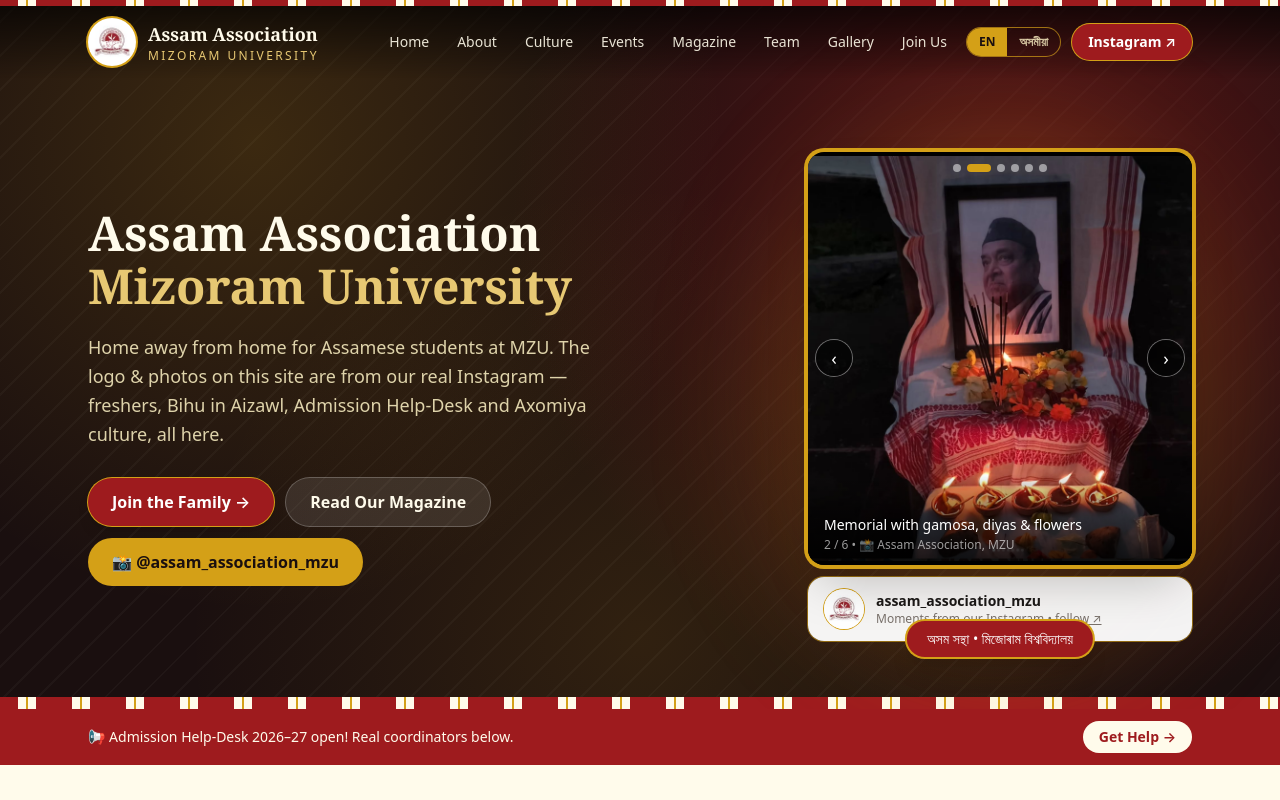
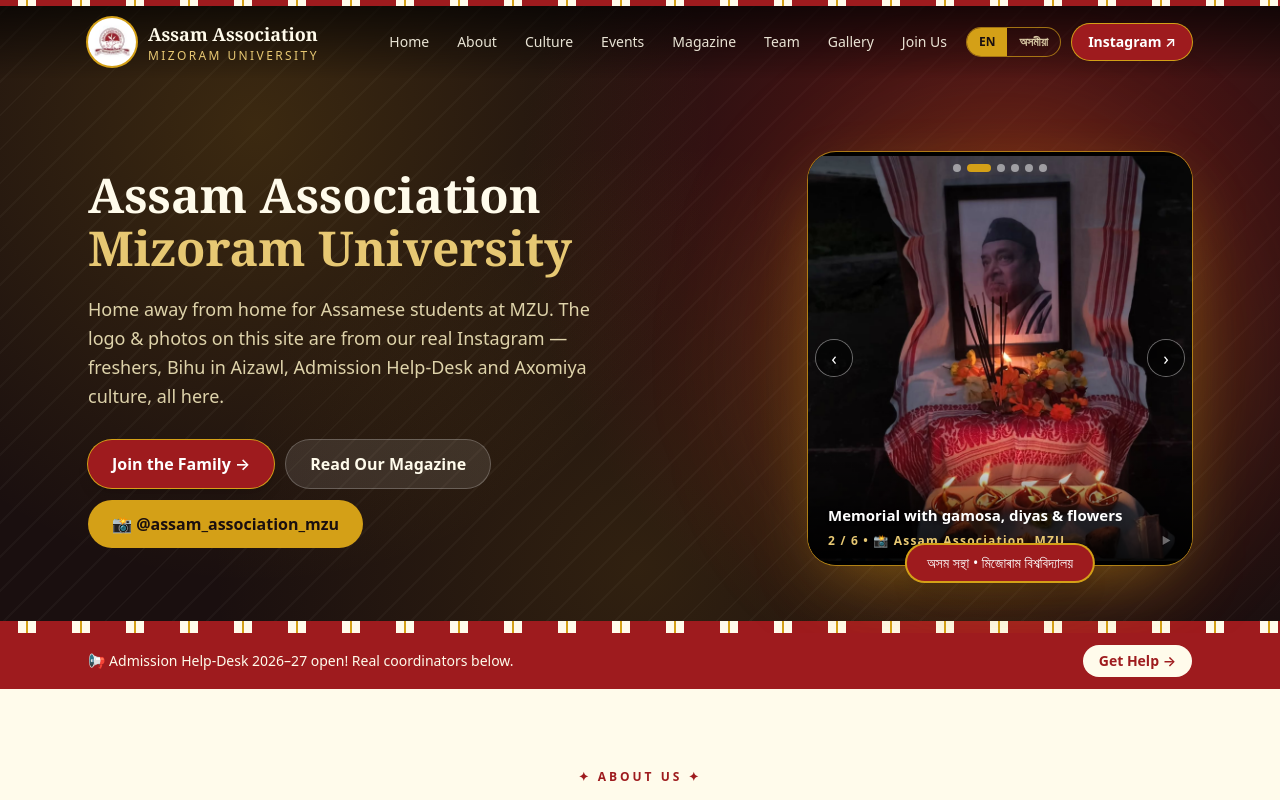
Before and after one commit to mrigangha/assam, a Next.js app: page / in a window 1280 px wide. Shown: the top 800 px of the page. Built offline with nearby package versions, Linux system fonts and the light colour scheme.

Commit message:
Slideshow: remove badge box, slimmer gold frame, swipe + loop polish

```diff
--- a/src/app/page.tsx
+++ b/src/app/page.tsx
@@ -200,19 +200,12 @@
             </div>
           </div>
 
-          {/* Photo slideshow (public/slideshow/) + logo badge */}
+          {/* Photo slideshow (public/slideshow/) */}
           <div className="flex justify-center lg:justify-end">
             <div className="relative max-w-sm w-full">
               <div className="absolute -inset-6 bg-[#D4A017]/20 blur-3xl rounded-full" />
               <div className="relative">
                 <Slideshow />
-                <div className="mt-3 flex items-center gap-3 px-4 py-3 bg-white/95 rounded-2xl ring-1 ring-[#D4A017]/60">
-                  <Image src="/insta/logo.jpg" alt="Real association logo from Instagram" width={40} height={40} className="rounded-full ring-1 ring-[#D4A017]" />
-                  <div className="text-left min-w-0">
-                    <p className="text-sm font-bold text-stone-900 truncate">assam_association_mzu</p>
-                    <p className="text-xs text-stone-500">{t.hero.instaLine} • <a className="underline" href={INSTA_PROFILE} target="_blank" rel="noreferrer">{t.hero.follow}</a></p>
-                  </div>
-                </div>
               </div>
               <div className="absolute -bottom-4 left-1/2 -translate-x-1/2 whitespace-nowrap bg-[#9E1B1E] text-white text-sm px-5 py-2 rounded-full ring-2 ring-[#D4A017] shadow-xl">
                 অসম সন্থা • মিজোৰাম বিশ্ববিদ্যালয়
--- a/src/components/Slideshow.tsx
+++ b/src/components/Slideshow.tsx
@@ -17,15 +17,17 @@
   "/slideshow/Screenshot_2026-10-02_20-26-30.png",
 ];
 
-const AUTOPLAY_MS = 4500;
+const AUTOPLAY_MS = 4000;
 
 export default function Slideshow() {
   const [index, setIndex] = useState(0);
   const [paused, setPaused] = useState(false);
   const timer = useRef<ReturnType<typeof setInterval> | null>(null);
+  const touchX = useRef<number | null>(null);
   const { t } = useLang();
   const captions = t.slides.captions;
 
+  // Infinite loop in both directions.
   const go = useCallback(
     (dir: 1 | -1) =>
       setIndex((i) => (i + dir + SRCS.length) % SRCS.length),
@@ -42,9 +44,18 @@
 
   return (
     <div
-      className="relative w-full overflow-hidden rounded-2xl bg-black ring-4 ring-[#D4A017] shadow-2xl"
+      className="relative w-full overflow-hidden rounded-[1.75rem] bg-black ring-1 ring-[#D4A017]/70 shadow-[0_25px_70px_-20px_rgba(212,160,23,0.45)]"
       onMouseEnter={() => setPaused(true)}
       onMouseLeave={() => setPaused(false)}
+      onTouchStart={(e) => {
+        touchX.current = e.touches[0].clientX;
+      }}
+      onTouchEnd={(e) => {
+        if (touchX.current === null) return;
+        const dx = e.changedTouches[0].clientX - touchX.current;
+        if (Math.abs(dx) > 40) go(dx < 0 ? 1 : -1);
+        touchX.current = null;
+      }}
     >
       {/* slides — crossfade */}
       <div className="relative w-full aspect-[93/100]">
@@ -64,13 +75,18 @@
       </div>
 
       {/* caption */}
-      <div className="absolute inset-x-0 bottom-0 bg-gradient-to-t from-black/85 via-black/50 to-transparent px-4 pt-10 pb-3 text-left">
-        <p key={index} className="text-white text-sm font-medium">
+      <div className="absolute inset-x-0 bottom-0 bg-gradient-to-t from-black/90 via-black/55 to-transparent px-5 pt-12 pb-4 text-left">
+        <p key={index} className="text-white text-[15px] font-semibold drop-shadow">
           {captions[index]}
         </p>
-        <p className="text-white/60 text-xs mt-0.5">
-          {index + 1} / {SRCS.length} • {t.slides.credit}
-        </p>
+        <div className="mt-1.5 flex items-center justify-between">
+          <p className="text-[#E7C873] text-xs font-semibold tracking-widest">
+            {index + 1} / {SRCS.length} • {t.slides.credit}
+          </p>
+          <span className={`text-[10px] uppercase tracking-widest ${paused ? "text-white/80" : "text-white/40"}`}>
+            {paused ? "❚❚" : "▶"}
+          </span>
+        </div>
       </div>
 
       {/* arrows */}
```
